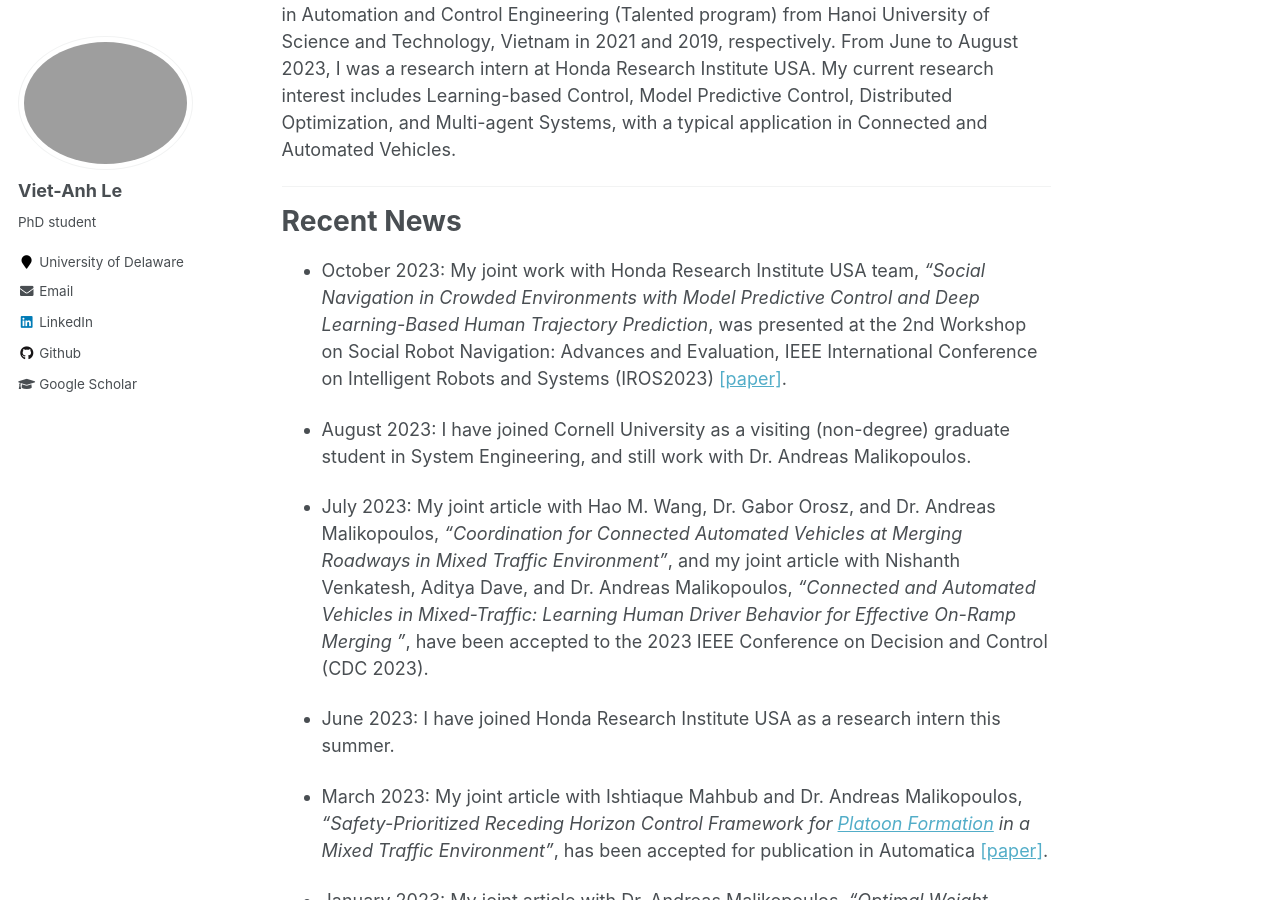
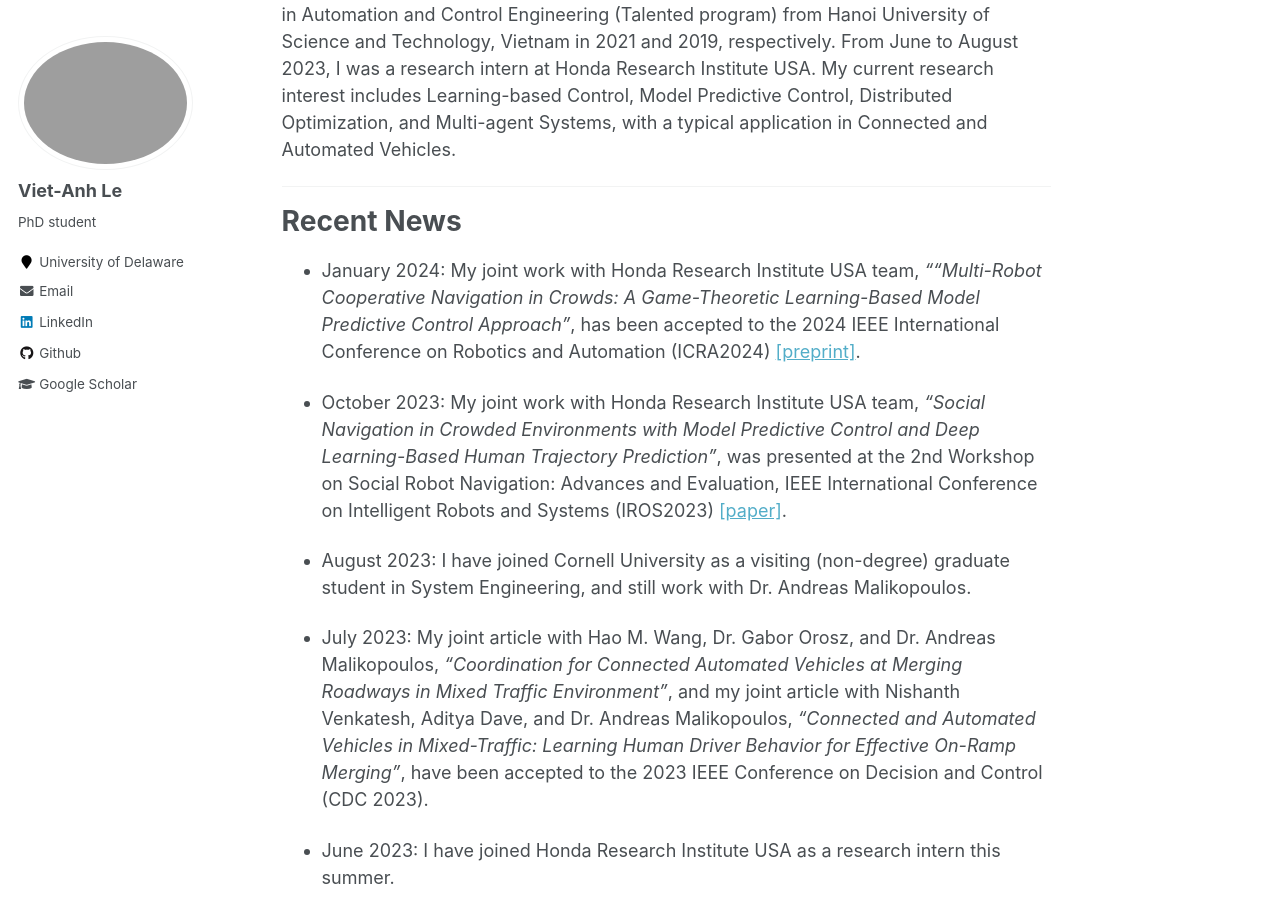
Before and after one commit to vietanhle0101/vietanhle0101.github.io, a Jekyll site: the page built from _pages/about.md, in a window 1280 px wide and 900 px high, scrolled down 681 px. Built offline with Jekyll 4.4.1, drawn with Linux system fonts in a browser that asks for light colours.

Commit message:
update with icra

```diff
--- a/_pages/about.md
+++ b/_pages/about.md
@@ -20,12 +20,14 @@ My current research interest includes Learning-based Control, Model Predictive C
 
 # Recent News
 
-* October 2023: My joint work with Honda Research Institute USA team, <em>“Social Navigation in Crowded Environments with Model Predictive Control and Deep Learning-Based Human Trajectory Prediction</em>, was presented at the 2nd Workshop on Social Robot Navigation: Advances and Evaluation, IEEE International Conference on Intelligent Robots and Systems (IROS2023) [[paper]](https://seanavbench23.pages.dev/papers/Social%20Navigation%20in%20Crowded%20Environments%20with%20Model%20Predictive%20Control%20and%20Deep%20Learning-Based%20Human%20Trajector%20Prediction.pdf).
+* January 2024: My joint work with Honda Research Institute USA team, <em>"“Multi-Robot Cooperative Navigation in Crowds: A Game-Theoretic Learning-Based Model Predictive Control Approach"</em>, has been accepted to the 2024 IEEE International Conference on Robotics and Automation (ICRA2024) [[preprint]](https://arxiv.org/abs/2310.06964/).
+
+
+* October 2023: My joint work with Honda Research Institute USA team, <em>"Social Navigation in Crowded Environments with Model Predictive Control and Deep Learning-Based Human Trajectory Prediction"</em>, was presented at the 2nd Workshop on Social Robot Navigation: Advances and Evaluation, IEEE International Conference on Intelligent Robots and Systems (IROS2023) [[paper]](https://seanavbench23.pages.dev/papers/Social%20Navigation%20in%20Crowded%20Environments%20with%20Model%20Predictive%20Control%20and%20Deep%20Learning-Based%20Human%20Trajector%20Prediction.pdf).
 
 * August 2023: I have joined Cornell University as a visiting (non-degree) graduate student in System Engineering, and still work with Dr. Andreas Malikopoulos.
 
-* July 2023: My joint article with Hao M. Wang, Dr. Gabor Orosz, and Dr. Andreas Malikopoulos, <em>“Coordination for Connected Automated Vehicles at Merging Roadways in Mixed Traffic Environment”</em>, and my joint article with Nishanth Venkatesh, Aditya Dave, and Dr. Andreas Malikopoulos, <em>“Connected and Automated Vehicles in Mixed-Traffic: Learning Human Driver Behavior for Effective On-Ramp Merging
-”</em>, have been accepted to the 2023 IEEE Conference on Decision and Control (CDC 2023).
+* July 2023: My joint article with Hao M. Wang, Dr. Gabor Orosz, and Dr. Andreas Malikopoulos, <em>“Coordination for Connected Automated Vehicles at Merging Roadways in Mixed Traffic Environment”</em>, and my joint article with Nishanth Venkatesh, Aditya Dave, and Dr. Andreas Malikopoulos, <em>“Connected and Automated Vehicles in Mixed-Traffic: Learning Human Driver Behavior for Effective On-Ramp Merging”</em>, have been accepted to the 2023 IEEE Conference on Decision and Control (CDC 2023).
 
 * June 2023: I have joined Honda Research Institute USA as a research intern this summer.
 
```
Also changed, not shown: 1 other file.
